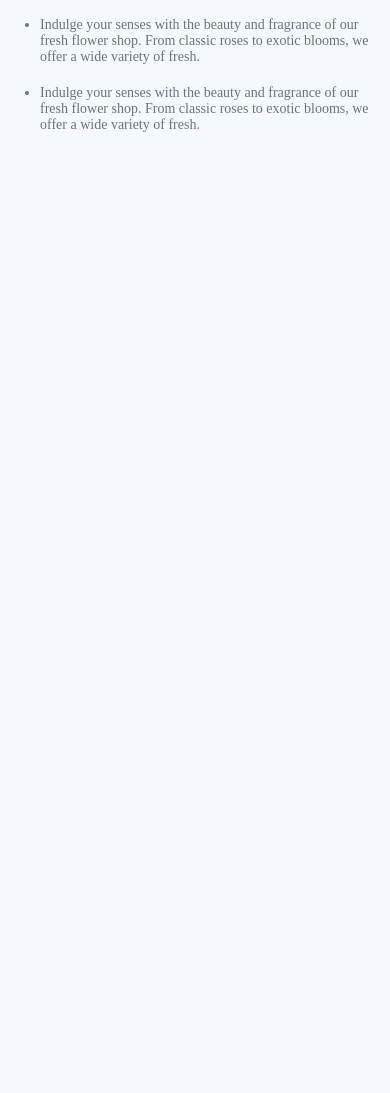
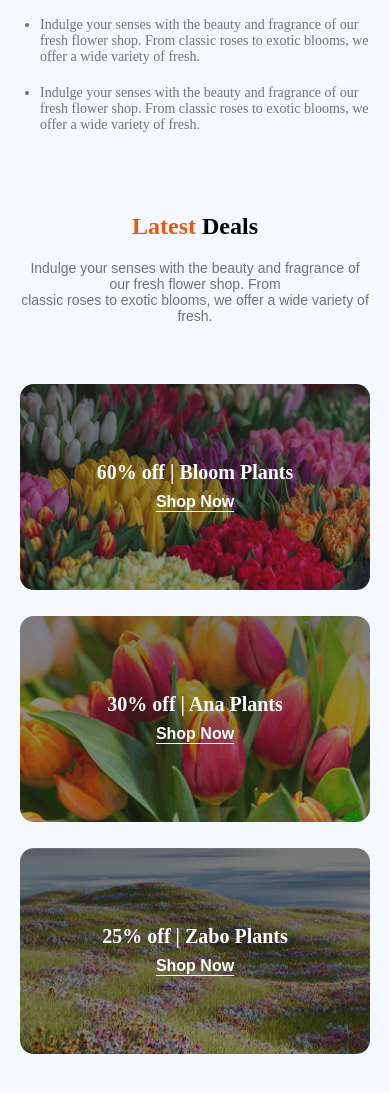
Before and after one commit to meraz149683/assaignment-2, a plain HTML site: page index.html in a window 390 px wide. Shown: the part 2630-3723 px from the top of the page. Before the commit the page ends 2823 px from the top, so only its background shows below. Drawn offline with Linux system fonts and the light colour scheme.

Commit message:
added latest deal section

```diff
--- a/index.html
+++ b/index.html
@@ -146,3 +146,31 @@
           </div>
         </div>
         </section>
+
+         <!--challenge part latest deal section -->
+        <section class="deal-section">
+           <div class="letest-deal">
+          <div class="letest-deal-title">
+            <h2>Latest <span>Deals</span></h2>
+            <p>
+              Indulge your senses with the beauty and fragrance of our fresh
+              flower shop. From <br />
+              classic roses to exotic blooms, we offer a wide variety of fresh.
+            </p>
+          </div>
+          <div class="deal-box">
+            <div class="bloom-plant">
+              <h2>60% off | Bloom Plants</h2>
+              <span>Shop Now</span>
+            </div>
+            <div class="zabo-plant">
+              <h2>25% off | Zabo Plants</h2>
+              <span>Shop Now</span>
+            </div>
+            <div class="ana-plant">
+              <h2>30% off | Ana Plants</h2>
+              <span>Shop Now</span>
+            </div>
+          </div>
+        </div>
+        </section>
--- a/styles.css
+++ b/styles.css
@@ -217,6 +217,148 @@ nav {
     color: var(--color-Gray);
     margin: 20px 0;
 }
+
+
+/* latest deal section */
+
+.deal-section {
+    margin: 60px 0px;
+}
+
+.letest-deal .letest-deal-title {
+    text-align: center;
+    margin-bottom: 60px;
+}
+
+.letest-deal .letest-deal-title h2 {
+    font-size: 50px;
+    font-weight: bold;
+    color: var(--primaryColorRed);
+}
+
+.letest-deal .letest-deal-title h2 span {
+    color: black;
+}
+
+.letest-deal .letest-deal-title p {
+    font-size: 22px;
+    color: var(--color-Gray);
+    font-family: Arial, Helvetica, sans-serif;
+    text-align: center;
+    margin: 20px 0 30px 0;
+}
+
+.letest-deal .deal-box {
+    display: grid;
+    gap: 26px;
+    grid-template-columns: 1fr 2fr;
+    grid-template-rows: 197px 197px;
+}
+
+.letest-deal .bloom-plant {
+    background-image: linear-gradient(rgba(38, 37, 37, 0.6), rgba(40, 39, 39, 0.4)), url(assets/deal-bloom.png);
+    background-size: cover;
+    border-radius: 14px;
+    background-color: rgba(0, 0, 0, 0.4);
+    background-repeat: no-repeat;
+    display: flex;
+    flex-direction: column;
+    justify-content: center;
+    align-items: center;
+    color: white;
+}
+
+.letest-deal .zabo-plant {
+    background-image: linear-gradient(rgba(38, 37, 37, 0.6), rgba(40, 39, 39, 0.4)), url(assets/deal-zabo.png);
+    grid-row: span 2;
+    border-radius: 14px;
+    background-repeat: no-repeat;
+    background-size: cover;
+    display: flex;
+    flex-direction: column;
+    justify-content: center;
+    align-items: center;
+    color: white;
+}
+
+.letest-deal .ana-plant {
+    background-image: linear-gradient(rgba(38, 37, 37, 0.6), rgba(40, 39, 39, 0.4)), url(assets/deal-ana.png);
+    border-radius: 14px;
+    background-repeat: no-repeat;
+    background-size: cover;
+    display: flex;
+    flex-direction: column;
+    justify-content: center;
+    align-items: center;
+    color: white;
+}
+
+.deal-box div h2 {
+    font-size: 20px;
+    font-weight: bold;
+}
+
+.deal-box div span {
+    font-size: 16px;
+    font-weight: 600;
+    text-decoration: underline;
+    text-underline-offset: 4px;
+    font-family: Arial, Helvetica, sans-serif;
+}
+
+.deal-box .zabo-plant h2 {
+    font-size: 40px;
+}
+
+.deal-box .zabo-plant span {
+    font-size: 26px;
+    text-underline-offset: 6px;
+}
+
+
+
+
+
+
+
+
+
+
+
+
+
+
+
+
+
+
+
+
+
+
+
+
+
+
+
+
+
+
+
+
+
+
+
+
+
+
+
+
+
+
+
+
+
 
 
 
@@ -445,5 +587,60 @@ nav {
     }
 
 
+     /* letest deal section */
+
+
+    .letest-deal {
+        margin: 30px 20px;
+
+    }
+
+    .letest-deal .letest-deal-title h2 {
+        font-size: 24px;
+    }
+
+    .letest-deal .letest-deal-title p {
+        font-size: 14px;
+    }
+
+    .letest-deal .deal-box {
+        grid-template-columns: repeat(1, 1fr);
+        gap: 26px;
+        grid-template-rows: auto;
+    }
+
+    .letest-deal .zabo-plant {
+        grid-row: auto;
+    }
+
+    .letest-deal .deal-box .zabo-plant, .letest-deal .bloom-plant, .letest-deal .ana-plant {
+        height: 206px;
+    }
+
+    .deal-box div {
+        line-height: 30px;
+    }
+
+    .deal-box .zabo-plant h2 {
+        font-size: 20px;
+
+    }
+
+    .deal-box .zabo-plant span {
+        font-size: 16px;
+        text-underline-offset: 4px;
+    }
+
+    .letest-deal .bloom-plant {
+        order: 1;
+    }
+
+    .letest-deal .zabo-plant {
+        order: 3;
+    }
+
+    .letest-deal .ana-plant {
+        order: 2;
+    }
 
 }
```
